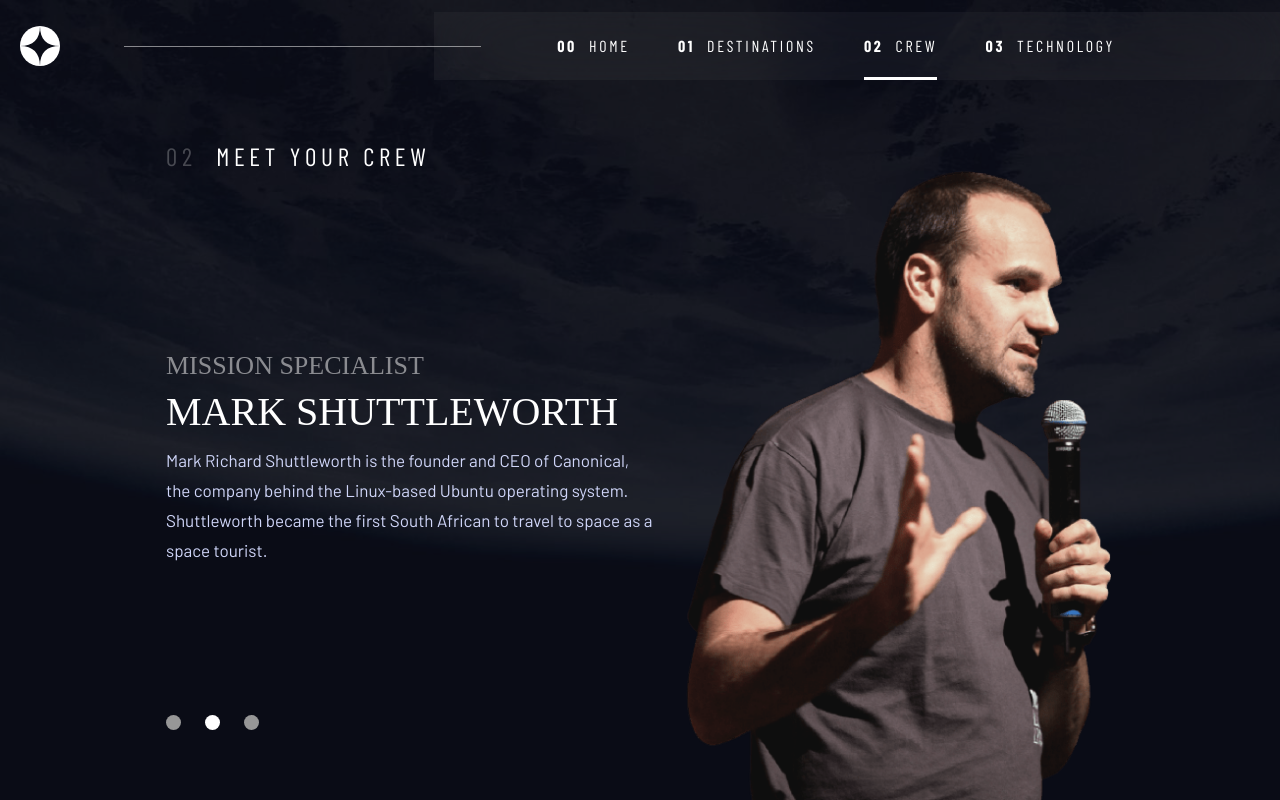
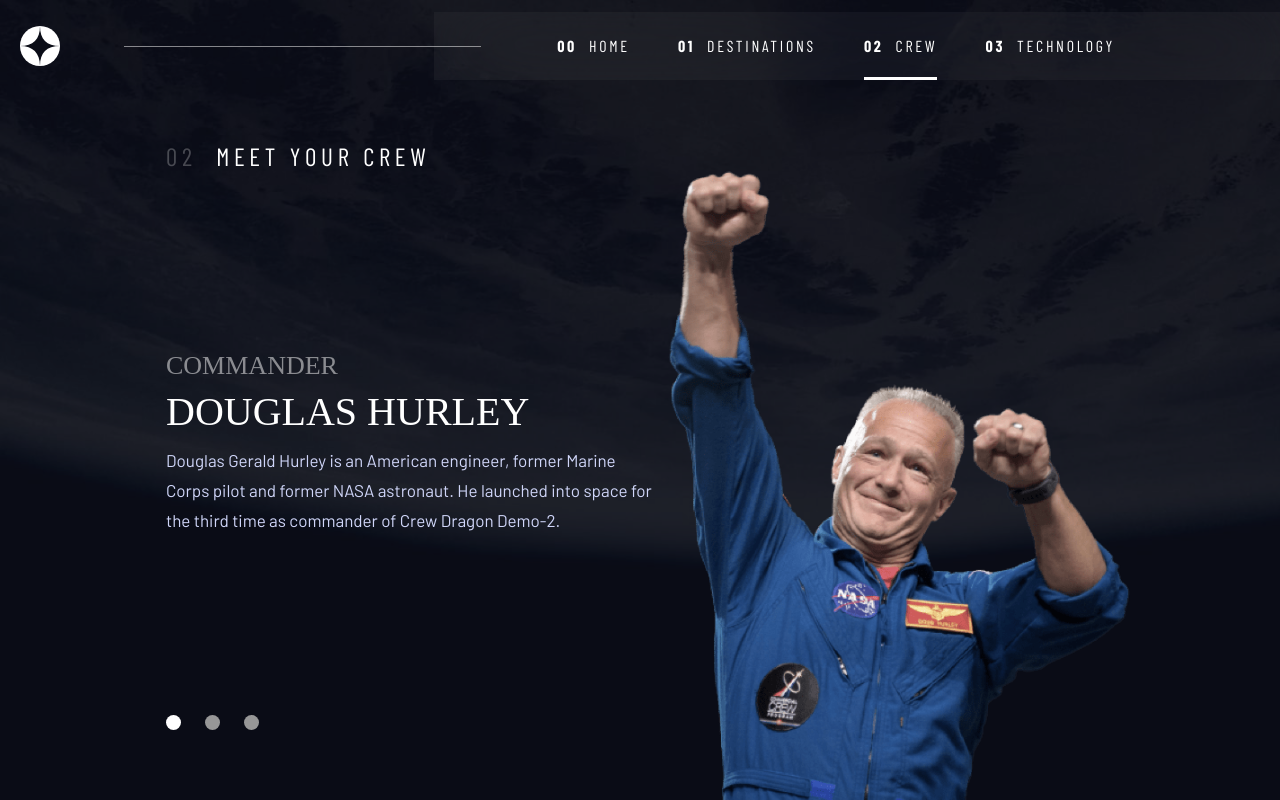
Before and after one commit to A-Awad1/Space-Tourism-Website, a Vue app: page /crew in a window 1280 px wide. Built offline with nearby package versions, Linux system fonts and the light colour scheme; a web font is replaced by a local one.

Commit message:
update the inital crew member

```diff
--- a/src/views/CrewView.vue
+++ b/src/views/CrewView.vue
@@ -37,7 +37,7 @@
   },
   data() {
     return {
-      currentCrewName: this.siteData.crew.map((e) => e.name)[1],
+      currentCrewName: this.siteData.crew.map((e) => e.name)[0],
     };
   },
   components: {
```
